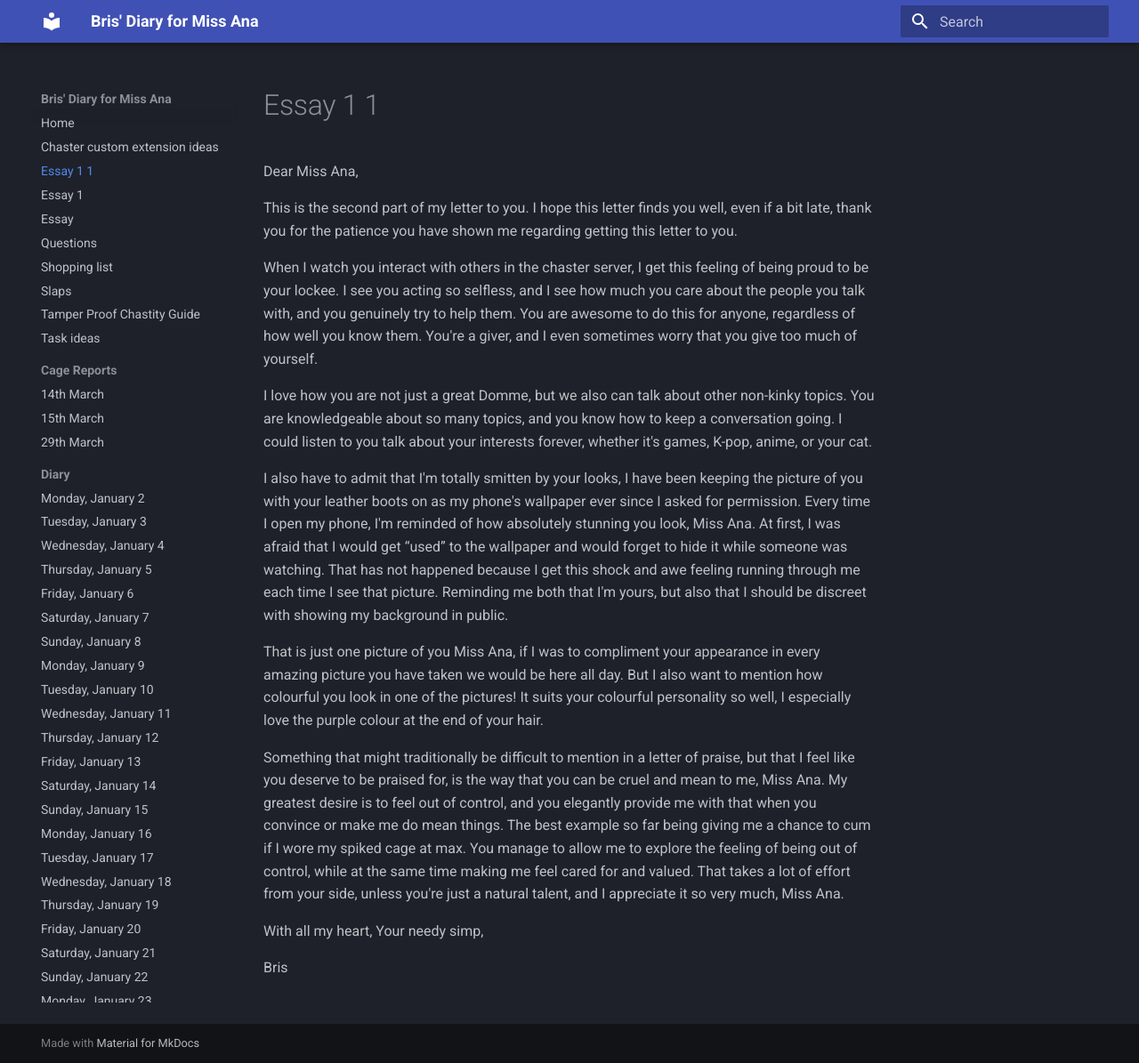
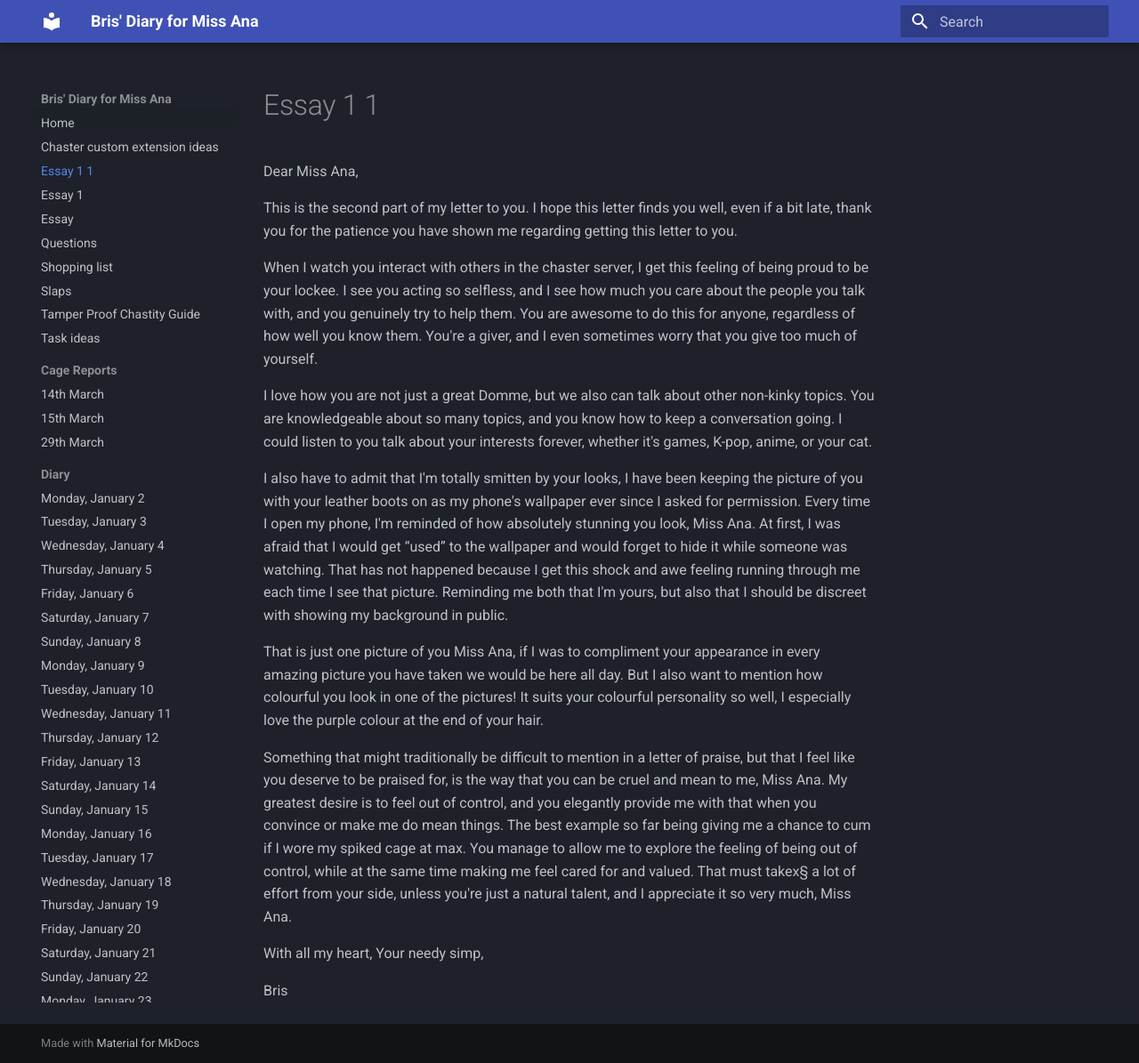
Before and after one commit to bris00/DFMA, an MkDocs documentation site: the page built from diary/Essay 1 1.md, in a window 1280 px wide and 1195 px high. Shown: the whole window at 89% size. Built offline with MkDocs 1.6.1 and Material for MkDocs 9.7.7, drawn with Linux system fonts in a browser that asks for light colours.

Commit message:
vault backup: 2023-03-30 18:17:52
Affected files:
diary/Essay 1 1.md

```diff
--- a/diary/Essay 1 1.md
+++ b/diary/Essay 1 1.md
@@ -10,7 +10,7 @@ I also have to admit that I'm totally smitten by your looks, I have been keeping
 
 That is just one picture of you Miss Ana, if I was to compliment your appearance in every amazing picture you have taken we would be here all day. But I also want to mention how colourful you look in one of the pictures! It suits your colourful personality so well, I especially love the purple colour at the end of your hair.
 
-Something that might traditionally be difficult to mention in a letter of praise, but that I feel like you deserve to be praised for, is the way that you can be cruel and mean to me, Miss Ana. My greatest desire is to feel out of control, and you elegantly provide me with that when you convince or make me do mean things. The best example so far being giving me a chance to cum if I wore my spiked cage at max. You manage to allow me to explore the feeling of being out of control, while at the same time making me feel cared for and valued. That takes a lot of effort from your side, unless you're just a natural talent, and I appreciate it so very much, Miss Ana.
+Something that might traditionally be difficult to mention in a letter of praise, but that I feel like you deserve to be praised for, is the way that you can be cruel and mean to me, Miss Ana. My greatest desire is to feel out of control, and you elegantly provide me with that when you convince or make me do mean things. The best example so far being giving me a chance to cum if I wore my spiked cage at max. You manage to allow me to explore the feeling of being out of control, while at the same time making me feel cared for and valued. That must takex§ a lot of effort from your side, unless you're just a natural talent, and I appreciate it so very much, Miss Ana.
 
 With all my heart,
 Your needy simp,
```
